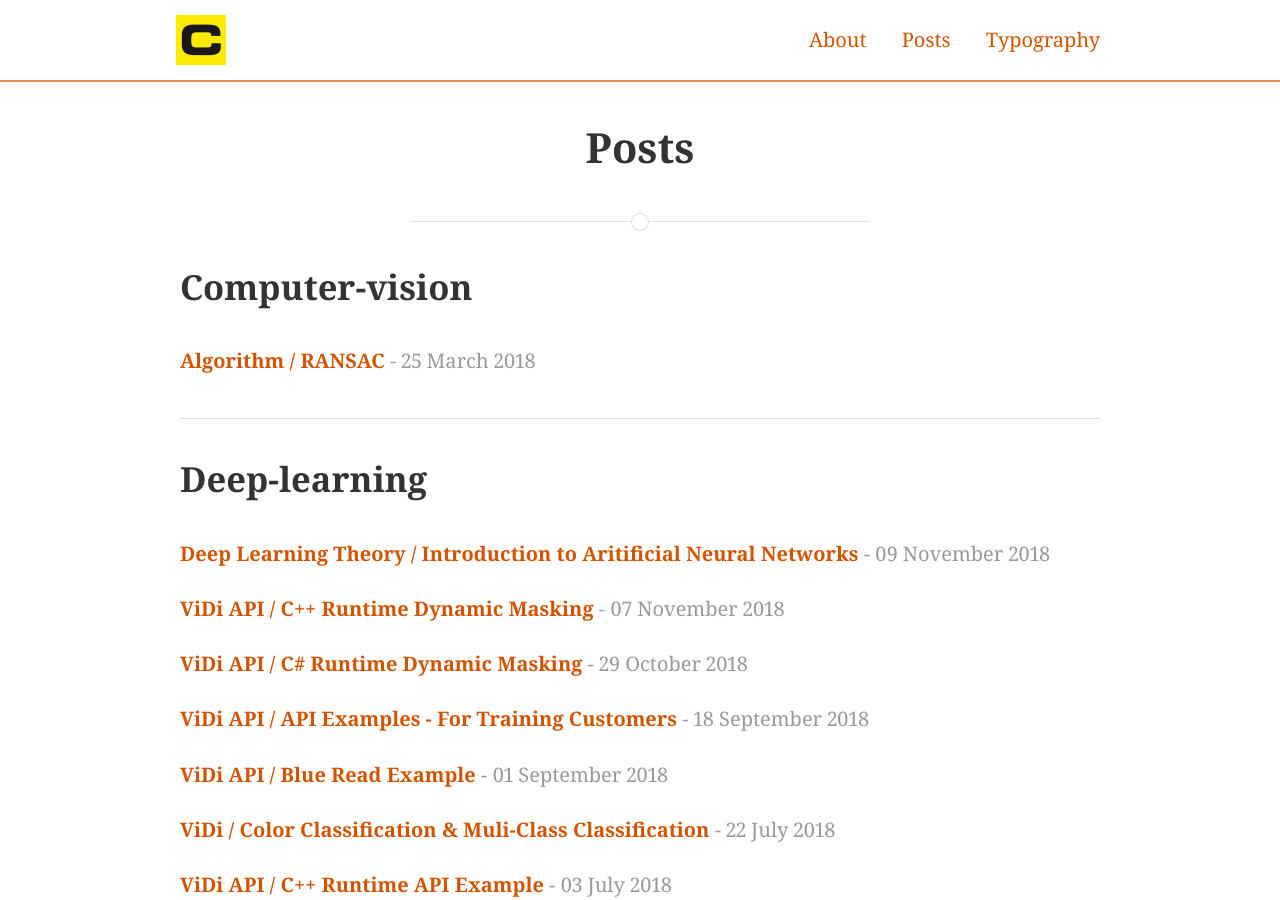
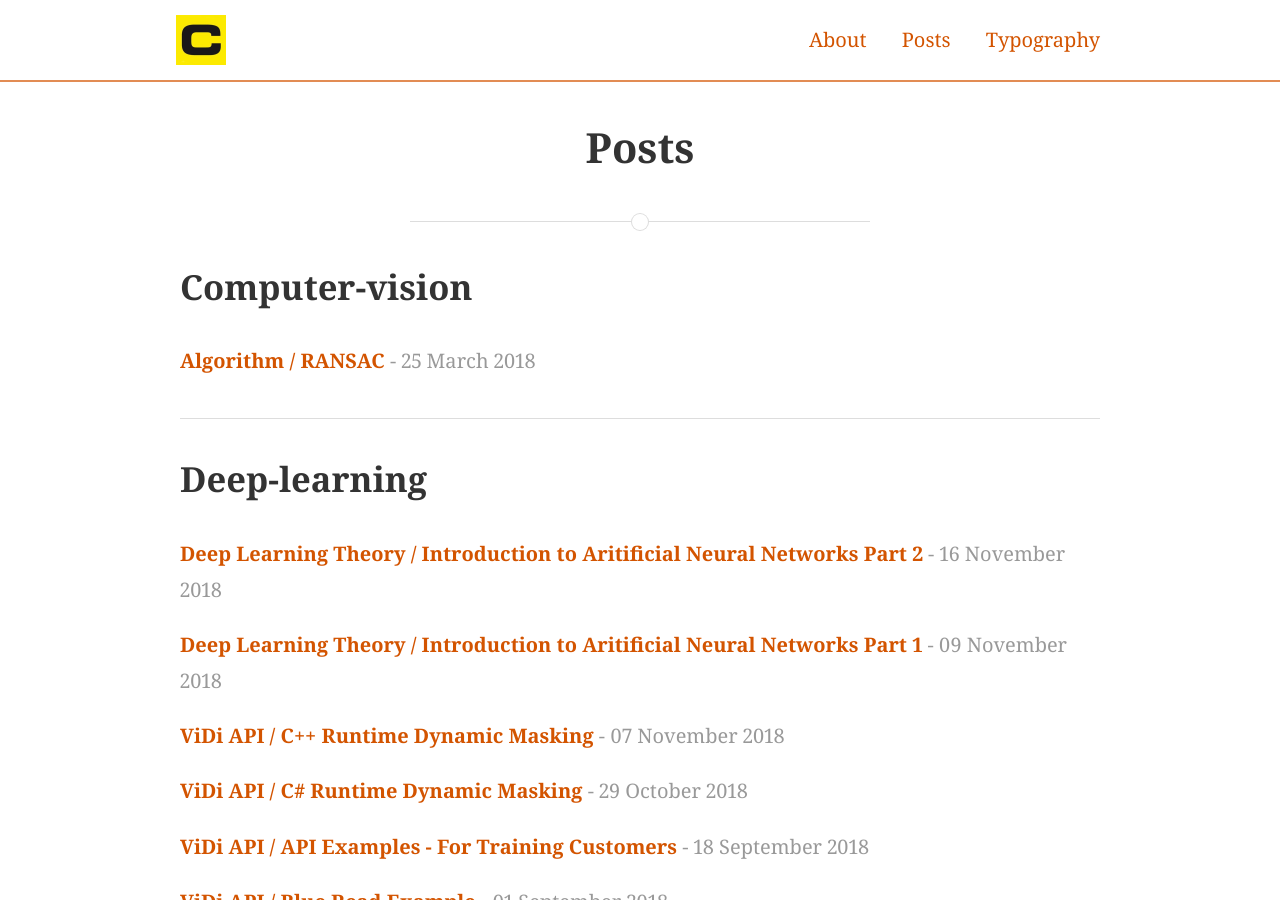
Before and after one commit to CognexKorea/CognexKorea.github.io, a Jekyll site: the page built from posts.html, in a window 1280 px wide and 900 px high. Built offline with Jekyll 4.4.1, drawn with Linux system fonts in a browser that asks for light colours; nearby versions of some CDN libraries; part of the change alters nothing that is shown.

Commit message:
[ADDED] Introduction to Artificial Neural Networks Part 2.

````diff
--- a/_posts/2018-11-09-IntroductionToArtificialNeuralNetworks.markdown
+++ b/_posts/2018-11-09-IntroductionToArtificialNeuralNetworks.markdown
@@ -1,6 +1,6 @@
 ---
 layout: post
-title:  "Deep Learning Theory / Introduction to Aritificial Neural Networks"
+title:  "Deep Learning Theory / Introduction to Aritificial Neural Networks Part 1"
 date:   2018-11-09 23:25:00
 author: Alex Choi
 categories: Deep-Learning
--- /dev/null
+++ b/_posts/2018-11-16-IntroductionToArtificialNeuralNetworks2.markdown
@@ -0,0 +1,339 @@
+---
+layout: post
+title:  "Deep Learning Theory / Introduction to Aritificial Neural Networks Part 2"
+date:   2018-11-16 23:25:00
+author: Alex Choi
+categories: Deep-Learning
+---
+
+[Part 1.](https://cognexkorea.github.io/deep-learning/2018/11/09/IntroductionToArtificialNeuralNetworks.html)에 이어 이번 글에서는 R에서 인공신경망(Artificial Neural Networks, ANN)을 이용하여 분류(Classification) 문제를 풀어보도록 하겠습니다.
+
+------
+## 데이터 획득
+ANN을 이용하여 분류할 학습 데이터와 테스트 데이터가 필요합니다. 대표적인 Machine Learning 저장소인 [UCI Machine Learning Data Repository](http://archive.ics.uci.edu/ml/index.html)에서 데이터를 획득하도록 합니다.
+
+이 중 [몽크 문제(Monk's Problem)](http://archive.ics.uci.edu/ml/datasets/MONK's+Problems) 데이터를 이용하기로 하겠습니다. 몽크 문제는 최초의 학습 알고리즘 비교를 위한 기초라고 할 수 있습니다.
+
+먼저 몽크 문제의 학습 데이터를 다운받도록 합니다: [몽크 문제 학습 데이터](http://archive.ics.uci.edu/ml/machine-learning-databases/monks-problems/monks-1.train)
+
+또한 몽크 문제의 테스트 데이터를 다운받도록 합니다: [몽크 문제 테스트 데이터](http://archive.ics.uci.edu/ml/machine-learning-databases/monks-problems/monks-1.test)
+
+다운받은 파일들의 확장자를 모두 .csv로 변환합니다.
+- [monk_train_1.csv](http://cinema4dr12.tistory.com/attachment/cfile29.uf@237B24445866529F16C02A.csv)
+- [monk_test_1.csv](http://cinema4dr12.tistory.com/attachment/cfile5.uf@244C45445866529F3BF4D9.csv)
+
+------
+## 데이터 관찰 및 가공
+이제 데이터를 불러오고 살펴보도록 하겠습니다
+
+```
+monk_train <- utils::read.csv(file = "monk_train_1.csv", sep = " ")
+```
+
+불러온 데이터를 몇 개 살펴보면,
+
+```
+> utils::head(monk_train)
+   X X1 X1.1 X1.2 X1.3 X1.4 X3 X1.5  data_5
+1 NA  1    1    1    1    1  3    2  data_6
+2 NA  1    1    1    1    3  2    1 data_19
+3 NA  1    1    1    1    3  3    2 data_22
+4 NA  1    1    1    2    1  2    1 data_27
+5 NA  1    1    1    2    1  2    2 data_28
+6 NA  1    1    1    2    2  3    1 data_37
+```
+
+과 같은데, 각 피쳐(Feature)의 이름을 정해놓지 않았기 때문에 자동으로 생성되어 있음을 알 수 있습니다.
+
+다음과 같이, 우선 X열을 삭제합니다.
+
+```
+monk_train$X <- NULL
+```
+
+다시 데이터 몇 개를 살펴보면,
+
+```
+> utils::head(monk_train)
+  X1 X1.1 X1.2 X1.3 X1.4 X3 X1.5  data_5
+1  1    1    1    1    1  3    2  data_6
+2  1    1    1    1    3  2    1 data_19
+3  1    1    1    1    3  3    2 data_22
+4  1    1    1    2    1  2    1 data_27
+5  1    1    1    2    1  2    2 data_28
+6  1    1    1    2    2  3    1 data_37
+```
+
+첫번째 열이었던 X 피쳐가 삭제되었음을 확인할 수 있습니다.
+
+이제 피쳐들의 이름을 지정하도록 합니다.
+
+[UCI Machine Learning Repository의 몽크 문제 사이트](http://archive.ics.uci.edu/ml/datasets/MONK's+Problems)를 살펴보면, Attribute Information에서 각 피쳐의 이름을 알 수 있습니다:
+
+```
+Attribute Information:
+
+1. class: 0, 1
+2. a1: 1, 2, 3
+3. a2: 1, 2, 3
+4. a3: 1, 2
+5. a4: 1, 2, 3
+6. a5: 1, 2, 3, 4
+7. a6: 1, 2
+8. Id: (A unique symbol for each instance)
+```
+
+총 8개의 피쳐가 있고 이름은 위와 같습니다. 따라서, 위와 같이 피쳐의 이름을 부여하고,
+
+```
+base::names(monk_train) <- c("class","a1","a2","a3","a4","a5","a6","id")
+```
+
+다시 데이터를 몇 개 살펴보면,
+
+```
+> utils::head(monk_train)
+  class a1 a2 a3 a4 a5 a6      id
+1     1  1  1  1  1  3  2  data_6
+2     1  1  1  1  3  2  1 data_19
+3     1  1  1  1  3  3  2 data_22
+4     1  1  1  2  1  2  1 data_27
+5     1  1  1  2  1  2  2 data_28
+6     1  1  1  2  2  3  1 data_37
+```
+
+이 중 사실 id는 필요가 없으므로, 다시 이 피쳐를 삭제하도록 합니다:
+
+```
+monk_train$id <- NULL
+```
+
+이제 id 피쳐가 삭제되었습니다:
+
+```
+> utils::head(monk_train)
+  class a1 a2 a3 a4 a5 a6
+1     1  1  1  1  1  3  2
+2     1  1  1  1  3  2  1
+3     1  1  1  1  3  3  2
+4     1  1  1  2  1  2  1
+5     1  1  1  2  1  2  2
+6     1  1  1  2  2  3  1
+```
+
+이제 전체적으로 데이터를 살펴보면,
+
+```
+> utils::str(monk_train)
+'data.frame':	123 obs. of  7 variables:
+ $ class: int  1 1 1 1 1 1 1 1 1 0 ...
+ $ a1   : int  1 1 1 1 1 1 1 1 1 1 ...
+ $ a2   : int  1 1 1 1 1 1 1 1 2 2 ...
+ $ a3   : int  1 1 1 2 2 2 2 2 1 1 ...
+ $ a4   : int  1 3 3 1 1 2 2 3 1 1 ...
+ $ a5   : int  3 2 3 2 2 3 4 1 1 2 ...
+ $ a6   : int  2 1 2 1 2 1 1 2 2 1 ...
+```
+
+`monk_train`은 7개의 피쳐를 갖는 총 123개의 데이터로 구성되어 있음을 알 수 있습니다.
+
+학습 데이터와 마찬가지로, 테스트 데이터 또한 동일한 방식으로 가공하도록 합니다:
+
+```
+monk_test <- utils::read.csv(file = "monk_test_1.csv", sep = " ")
+monk_test$X <- NULL
+base::names(monk_test) <- c("class","a1","a2","a3","a4","a5","a6","id")
+monk_test$id <- NULL
+utils::str(monk_test)
+```
+
+피쳐마다 값의 범위가 제각각이기 때문에 이를 정규화(Normalization)할 필요가 있으므로, 정규화 함수를 정의하도록 합니다.
+
+정규화 함수는 벡터의 값에서 해당 벡터의 최소값을 뺀 값을 최대값과 최소값과의 차이로 나눈 것입니다:
+
+```
+normalize <- function(x) {
+  return((x - min(x)) / (max(x) - min(x)))
+}
+```
+
+따라서, 위의 함수를 이용하면, 입력된 값에 [0,1]의 범위로 변환됩니다.
+
+`lapply` 함수를 이용하여 `monk_train`의 각 열에 `normalize()` 함수를 적용하고, 이를 Data Frame으로 변환합니다:
+
+```
+monk_train_norm <- base::as.data.frame(base::lapply(monk_train, normalize))
+```
+
+그러나, class 피쳐는 정규화 되지 않기를 원하기 때문에 이 피쳐에 대해서는 다시 원래 데이터를 저장하도록 합니다:
+(사실 class 피쳐값들은 0 아니면 1이므로 굳이 데이터를 되돌릴 필요는 없지만, 몽크 문제가 아닌 다른 데이터인 경우에는 이 과정이 반드시 필요합니다.)
+
+```
+monk_train_norm$class <- monk_train$class
+```
+
+테스트 데이터에 대해서도 동일한 과정을 수행합니다:
+
+```
+monk_test_norm <- base::as.data.frame(base::lapply(monk_test, normalize))
+monk_test_norm$class <- monk_test$class
+```
+
+------
+## `neuralnet` 패키지 설치
+이제 R의 인공신경망 패키지 중 하나인 `neuralnet`을 다운 받습니다:
+
+```
+> install.packages("neuralnet")
+```
+
+그리고 이 패키지를 로딩합니다:
+
+```
+base::library(neuralnet)
+```
+
+------
+## ANN 모델 및 가시화
+은닉 레이어를 1개만 갖는 간단한 ANN 모델을 세웁니다:
+
+```
+monk_model <- neuralnet::neuralnet(formula = class
+                                   ~ a1 + a2 + a3 + a4 + a5 + a6,
+                                   data = monk_train,
+                                   hidden = 1)
+```
+
+이제 세워진 ANN 모델에 대한 네트워크 토폴로지를 가시화해 봅니다.
+
+```
+> graphics::plot(monk_model)
+```
+
+<img src="{{ site.baseurl }}/assets/posts/2018-11-16-IntroductionToArtificialNeuralNetworks2/01.png">
+
+구성된 노드 및 레이어와 노드 가중치를 한 눈에 볼 수 있습니다.
+
+상기 이미지의 파란색 노드는 편향(Bias)값을 나타내며, 이 값은 노드의 값이 이동하도록 하는 상수값인데, 마치 선형 회귀모델에서 좌표 Intercept와 유사합니다.
+
+그러나, 에러값이 상당히 높으므로 이 모델로 예측할 경우 상당히 안 좋은 결과를 얻게 될 것이라는 것을 알 수 있습니다.
+
+------
+## ANN 모델을 이용한 테스트 데이터 예측
+세워진 모델을 이용하여 테스트 데이터의 모델 결과를 얻어보도록 합니다.
+
+```
+model_results <- neuralnet::compute(monk_model, monk_test[2:7])
+```
+
+위의 코드의 의미는 `monk_model`을 이용하여 `monk_test[2:7]`에 대한 예측 모델 결과를 얻는 것입니다.
+
+`monk_test[2:7]`는 `monk_test[1]`인 Class 피쳐에 대한 모델 결과를 얻기 위하여 나머지 피쳐인 a1~a6를 이용한다는 의미입니다.
+
+`model_results`가 가지고 있는 데이터 이름를 살펴보면,
+
+```
+> names(model_results)
+[1] "neurons"    "net.result"
+```
+
+인데, neurons는 뉴럴 네트워크의 각 레이어의 뉴런 출력값들이며, `net.result`는 뉴럴 네트워크의 전체 결과를 행렬 형태로 저장한 값(현재 우리가 풀고 있는 문제에서는 벡터)입니다.
+
+`net.result`이 테스트 데이터에 대한 분류 결과입니다.
+
+이 값을 예측 결과값이라는 다른 변수에 저장합니다.
+
+```
+predicted_monk <- model_results$net.result
+```
+
+값을 몇 개 살펴보면,
+
+```
+> head(predicted_monk)
+             [,1]
+[1,] 1.0102054821
+[2,] 0.3010884442
+[3,] 0.3014953569
+[4,] 0.3010585095
+[5,] 0.3010585096
+[6,] 0.3010585095
+```
+
+첫번째 값을 볼 수 있듯이 테스트 데이터에서 class의 값은 0과 1사이였는데 1을 살짝 넘는 값도 보입니다.
+
+즉, 계산이 충분히 정확하지 않음을 다시 한 번 확인할 수 있습니다.
+
+그러면 실제 데이터의 class와  ANN을 통해 예측된 값의 오차를 확인해 보도록 합니다.
+
+이를 확인하려면 두 값 사이의 의존성을 분석하면 되는데, 이것을 상관관계(Correlation) 분석이라고 하며 대표적인 것으로 피어슨(Pearson), 켄달(Kendall), 스피어만(Spearman) 상관계수 등이 있다.
+
+테스트 데이터와 ANN을 통해 예측된 데이터와의 상관관계를 계산해 보도록 합니다:
+
+```
+> stats::cor(predicted_monk, monk_test$class)
+             [,1]
+[1,] 0.5479135178
+```
+
+상관관계 결과값은 [-1,1] 범위를 갖는데, -1은 음의 완전상관관계, 0은 상관관계가 하나도 없는 것이며, 1은 양의 완전상관과계입니다.
+
+값이 0.5 근처로 두 값 사이에 상관관계는 있긴 하지만 크지 않음을 알 수 습니다.
+
+즉, 계산 결과가 그리 만족스럽지 못하며, 실제 에러도 컸음을 알 수 있었습니다.
+
+------
+## ANN 모델 성능 개선
+은닉 레이어를 단지 1개만 사용한 경우, 결과가 썩 만족스럽지 못했습니다.
+
+은닉 레이어를 추가할 수록 해가 조금씩 개선될 것이지만 계산량이 매우 늘어날 것입니다.
+
+계속해서 은닉 레이어를 추가하다보면 결과는 더이상 눈에 띄게 개선되지 않을 수 있는데 해가 수렴되었다고 볼 수 있을 것입니다.
+
+또한 은닉 레이어를 너무 많이 추가하다보면 오히려 결과가 더 안 좋아지는 경우도 있습니다.
+
+어쨌든 은닉 레이어를 2로 지정해서 결과를 확인해 보겠습니다.
+
+```
+set.seed(12345)
+monk_model <- neuralnet::neuralnet(formula = class
+                                   ~ a1 + a2 + a3 + a4 + a5 + a6,
+                                   data = monk_train,
+                                   hidden = 2)
+
+graphics::plot(monk_model)
+model_results <- neuralnet::compute(monk_model, monk_test[2:7])
+predicted_monk <- model_results$net.result
+```
+
+<img src="{{ site.baseurl }}/assets/posts/2018-11-16-IntroductionToArtificialNeuralNetworks2/02.png">
+
+이 때의 결과는,
+
+```
+> stats::cor(predicted_monk, monk_test$class)
+             [,1]
+[1,] 0.5604624596
+```
+
+이며, 은닉 레이어가 1개인 경우보다 결과가 약간 개선 되었음을 알 수 있습니다.
+
+은닉 레이어를 5개까지 늘리면서 테스트 해 보면,
+
+| No. of Hidden Layers 	| Errors 	| Steps 	| Correlation Coefficient 	|
+|:--------------------:	|:------:	|:-----:	|:-----------------------:	|
+|           1          	| 10.858 	|  2523 	|         0.54791         	|
+|           2          	|  6.829 	|  3884 	|         0.50605         	|
+|           3          	|  0.024 	|  4553 	|         0.99862         	|
+|           4          	| 4.2716 	|  8082 	|         0.67534         	|
+|           5          	|  0.018 	|  7760 	|         0.99712         	|
+
+와 같은데, 은닉 레이어가 3개 사용된 경우 극적으로 결과가 좋아졌음을 알 수 있습니다.
+
+그러나, 3개 사용된 경우에 비해 4개 사용되는 경우 계산량은 2개 가까이 많아졌는데 결과는 오히려 더 안 좋아졌으며, 5개 사용된 경우 결과는 다시 좋아졌음을 알 수 있습니다.
+
+위의 이미지는 시험삼아 은닉 레이어를 10개 사용한 경우인데 눈이 돌아갈 정도로 복잡해 보입니다.
+
+UCI Machine Learning Repository의 [몽크 문제(Monk's Problem)](http://archive.ics.uci.edu/ml/datasets/MONK's+Problems) 데이터에서 데이터셋 2와 3에 대해서도 연습삼아 위의 과정을 테스트해 보길 바랍니다.
+
+이로써 R의 ANN 패키지인 `neuralnet`을 이용하여 분류 문제를 푸는 방법에 대해서 알아보았습니다.
````
Also changed, not shown: assets/posts/2018-11-16-IntroductionToArtificialNeuralNetworks2/01.png (added), assets/posts/2018-11-16-IntroductionToArtificialNeuralNetworks2/02.png (added).
